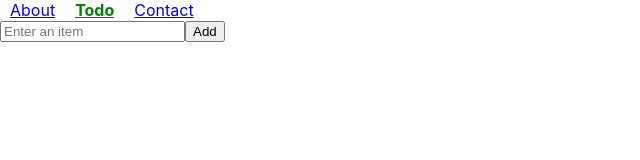
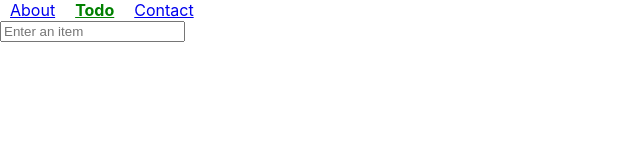
Before and after one commit to DavyBeer/Task-Management, a React (Create React App) app: page /todo in a window 1280 px wide. Shown: the top 160 px of the page, without its empty margins (0-640 px from the left). Built offline with nearby package versions, Linux system fonts and the light colour scheme.

Commit message:
addButtonContainer

```diff
--- a/src/components/Todo.jsx
+++ b/src/components/Todo.jsx
@@ -5,7 +5,7 @@ const Todo = () => {
   return (
     <div>
         <input placeHolder="Enter an item"></input>
-        <button>Add</button>
+        <addButtonContainer />
     </div>
   )
 };
```
